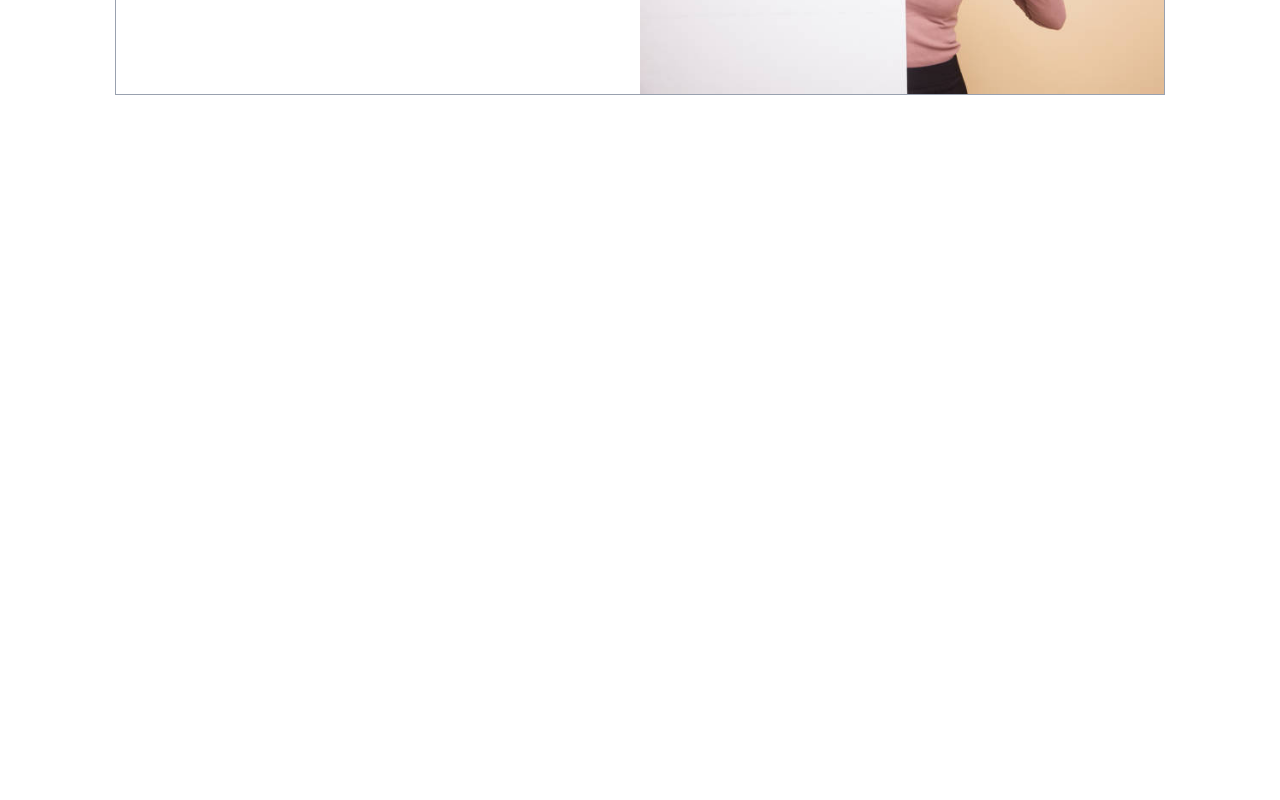
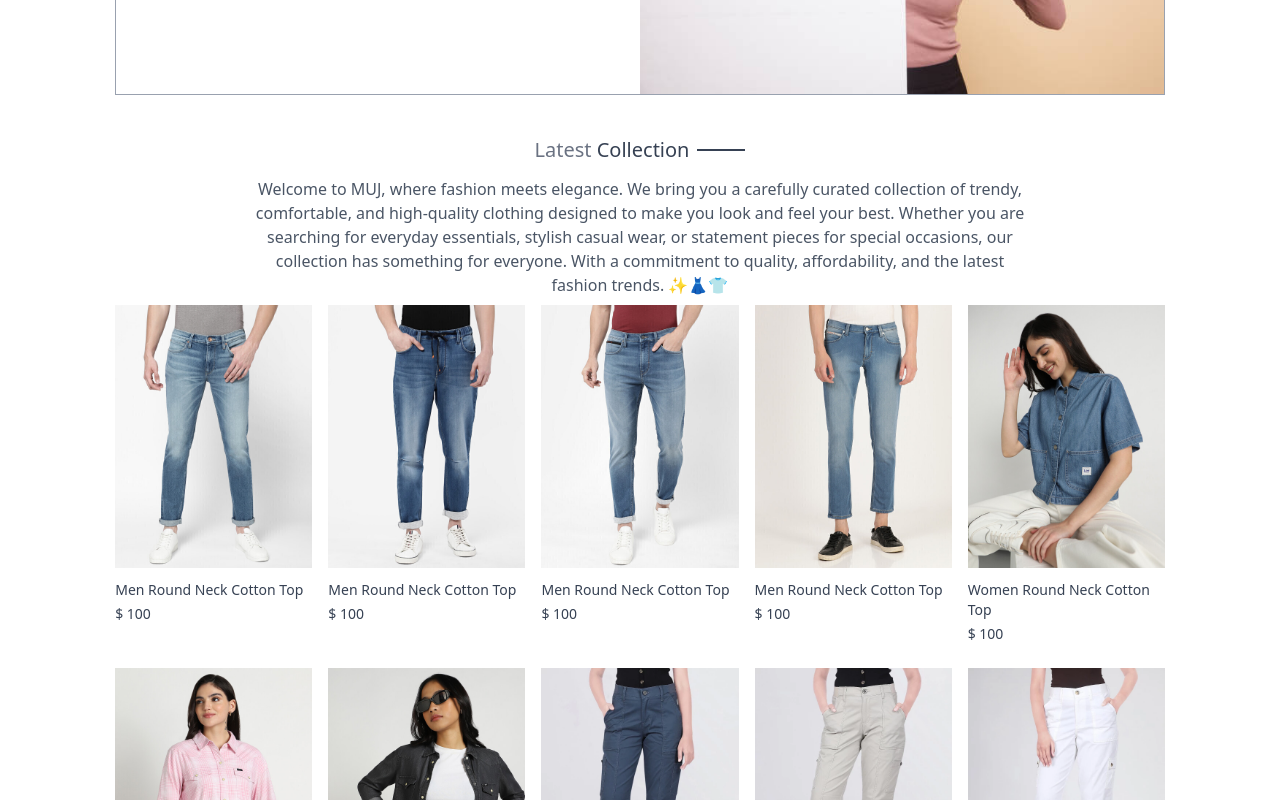
Before and after one commit to omprakash8788/MUJ-Ecommerce, a React (Vite) app in the folder frontend/: page / in a window 1280 px wide. Shown: the part 360-1160 px from the top of the page. Before the commit the page ends 800 px from the top, so only its background shows below. Built offline with nearby package versions, Linux system fonts and the light colour scheme.

Commit message:
addind user interface for latest collection

```diff
--- a/frontend/package.json
+++ b/frontend/package.json
@@ -11,6 +11,7 @@
   },
   "dependencies": {
     "@tailwindcss/vite": "^4.0.6",
+    "frontend": "file:",
     "react": "^19.0.0",
     "react-dom": "^19.0.0",
     "react-router-dom": "^7.1.5",
--- /dev/null
+++ b/frontend/src/components/LatestCollection.jsx
@@ -0,0 +1,46 @@
+import React, { useContext, useEffect, useState } from "react";
+import { ShopContext } from "../context/ShopContext";
+import Title from "./Title";
+import ProductItem from "./ProductItem";
+
+const LatestCollection = () => {
+  const { products } = useContext(ShopContext);
+  // console.log("products :", products);
+  const [latestProducts, setLatestProducts] = useState([]);
+  console.log(latestProducts);
+
+  useEffect(() => {
+    setLatestProducts(products.slice(10, 20));
+  }, []);
+
+  return (
+    <div className="my-10">
+      <div className="text-center">
+        <Title text1={"Latest"} text2={"Collection"} />
+        <p className="w-3/4 m-auto text-xs sm:text-sm md:text-base text-gray-600">
+          Welcome to MUJ, where fashion meets elegance. We bring you a carefully
+          curated collection of trendy, comfortable, and high-quality clothing
+          designed to make you look and feel your best. Whether you are
+          searching for everyday essentials, stylish casual wear, or statement
+          pieces for special occasions, our collection has something for
+          everyone. With a commitment to quality, affordability, and the latest
+          fashion trends. ✨👗👕
+        </p>
+      </div>
+      <div className="grid pt-2 grid-cols-2 sm:grid-cols-3 md:grid-cols-4 lg:grid-cols-5 gap-4 gap-y-6">
+        {latestProducts.map((item, index) => (
+          <ProductItem
+            key={index}
+            id={item._id}
+            name={item.name}
+            image={item.image}
+            price={item.price}
+          />
+        ))}
+
+      </div>
+    </div>
+  );
+};
+
+export default LatestCollection;
--- a/frontend/src/components/Navbar.jsx
+++ b/frontend/src/components/Navbar.jsx
@@ -8,7 +8,9 @@ const Navbar = () => {
 
   return (
     <div className="flex items-center justify-between py-5 font-medium">
+      <Link to='/'>
       <img className="w-36 h-16 rounded" src={assets.mujlogo} alt="logo" />
+      </Link>
       <ul className="hidden sm:flex gap-5 text-sm text-gray-700">
         <NavLink to="/" className="flex flex-col items-center gap-1">
           <p>Home</p>
--- /dev/null
+++ b/frontend/src/components/ProductItem.jsx
@@ -0,0 +1,23 @@
+import React, { useContext } from 'react'
+import { ShopContext } from '../context/ShopContext'
+import { Link } from 'react-router-dom';
+
+const ProductItem = ({id, image, name, price}) => {
+    const {currency}=useContext(ShopContext);
+
+  return (
+    <>
+       <Link className='text-gray-700 cursor-pointer' to={`/product/${id}`}>
+          <div className='overflow-hidden'>
+             <img className='hover:scale-110 transition ease-in-out' src={image[0]} alt="img" />
+
+          </div>
+          <p className='pt-3 pb-1 text-sm'>{name}</p>
+          <p className='text-sm font-medium'>{currency} {price}</p>
+
+       </Link>
+    </>
+  )
+}
+
+export default ProductItem
--- /dev/null
+++ b/frontend/src/components/Title.jsx
@@ -0,0 +1,13 @@
+import React from 'react'
+
+const Title = ({text1, text2}) => {
+  return (
+    <div className='inline-flex gap-2 items-center mb-3'>
+        <p className='text-gray-500 text-[20px]'>{text1} <span className='text-gray-700 font-medium'>{text2}</span></p>
+        <p className='w-8 sm:w-12 h-[1px] sm:h-[2px] bg-gray-700'></p>
+
+    </div>
+  )
+}
+
+export default Title
--- /dev/null
+++ b/frontend/src/context/ShopContext.jsx
@@ -0,0 +1,24 @@
+
+import { createContext } from "react";
+import { products } from "../assets/assets";
+
+export const ShopContext=createContext();
+
+
+const ShopContextProvider =(props)=>{
+    const currency="$";
+    const delivery_fee=10;
+
+    const value={
+         products,
+         currency,
+         delivery_fee
+    }
+    return(
+        <ShopContext.Provider value={value}>
+           {props.children}
+        </ShopContext.Provider>
+    )
+}
+
+export default ShopContextProvider;
--- a/frontend/src/main.jsx
+++ b/frontend/src/main.jsx
@@ -1,11 +1,14 @@
-import { StrictMode } from 'react'
-import { createRoot } from 'react-dom/client'
-import './index.css'
-import App from './App.jsx'
-import {BrowserRouter} from 'react-router-dom'
+import { StrictMode } from "react";
+import { createRoot } from "react-dom/client";
+import "./index.css";
+import App from "./App.jsx";
+import { BrowserRouter } from "react-router-dom";
+import ShopContextProvider from "./context/ShopContext.jsx";
 
-createRoot(document.getElementById('root')).render(
+createRoot(document.getElementById("root")).render(
   <BrowserRouter>
-  <App />
+    <ShopContextProvider>
+      <App />
+    </ShopContextProvider>
   </BrowserRouter>
-)
+);
--- a/frontend/src/pages/Home.jsx
+++ b/frontend/src/pages/Home.jsx
@@ -1,10 +1,12 @@
 import React from 'react'
 import Hero from '../components/Hero'
+import LatestCollection from '../components/LatestCollection'
 
 const Home = () => {
   return (
     <div>
      <Hero/>
+     <LatestCollection/>
     </div>
   )
 }
```
Also changed, not shown: 2 other files (tests, documents, lock files or other folders).
